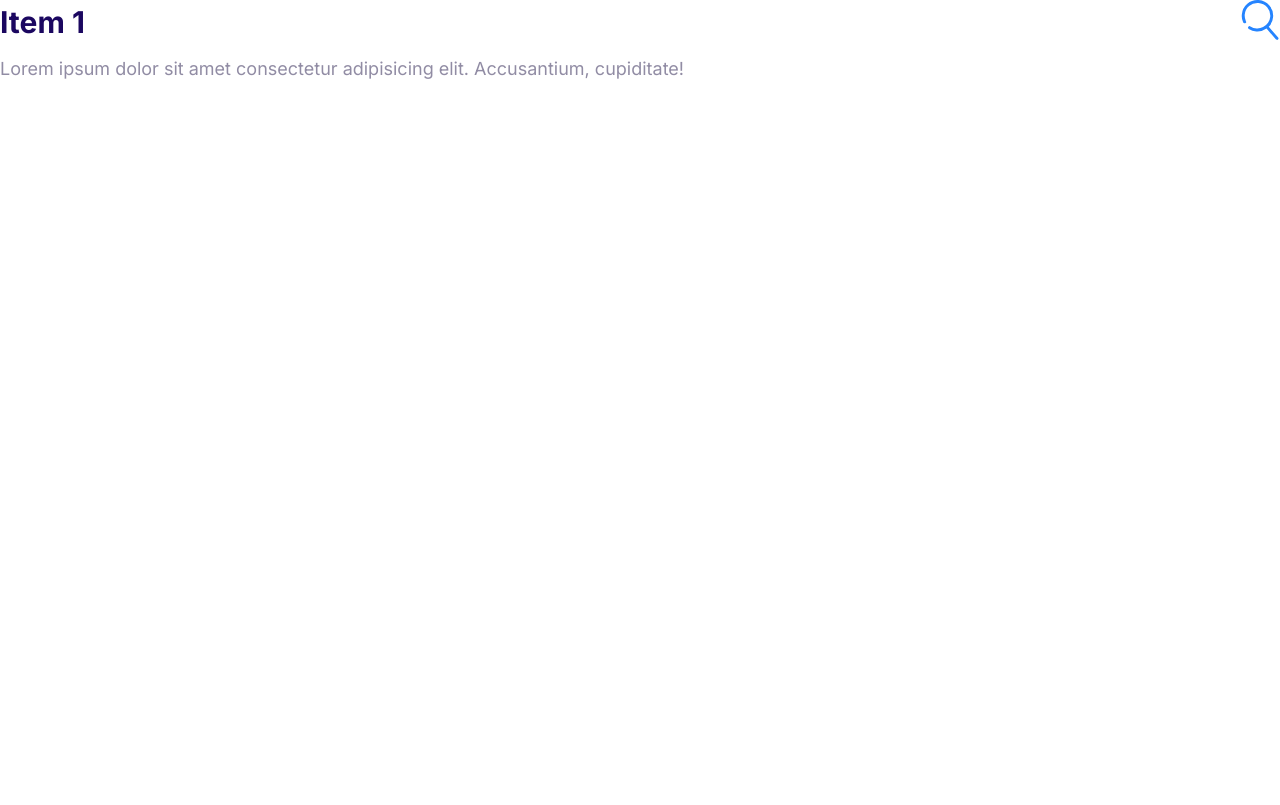
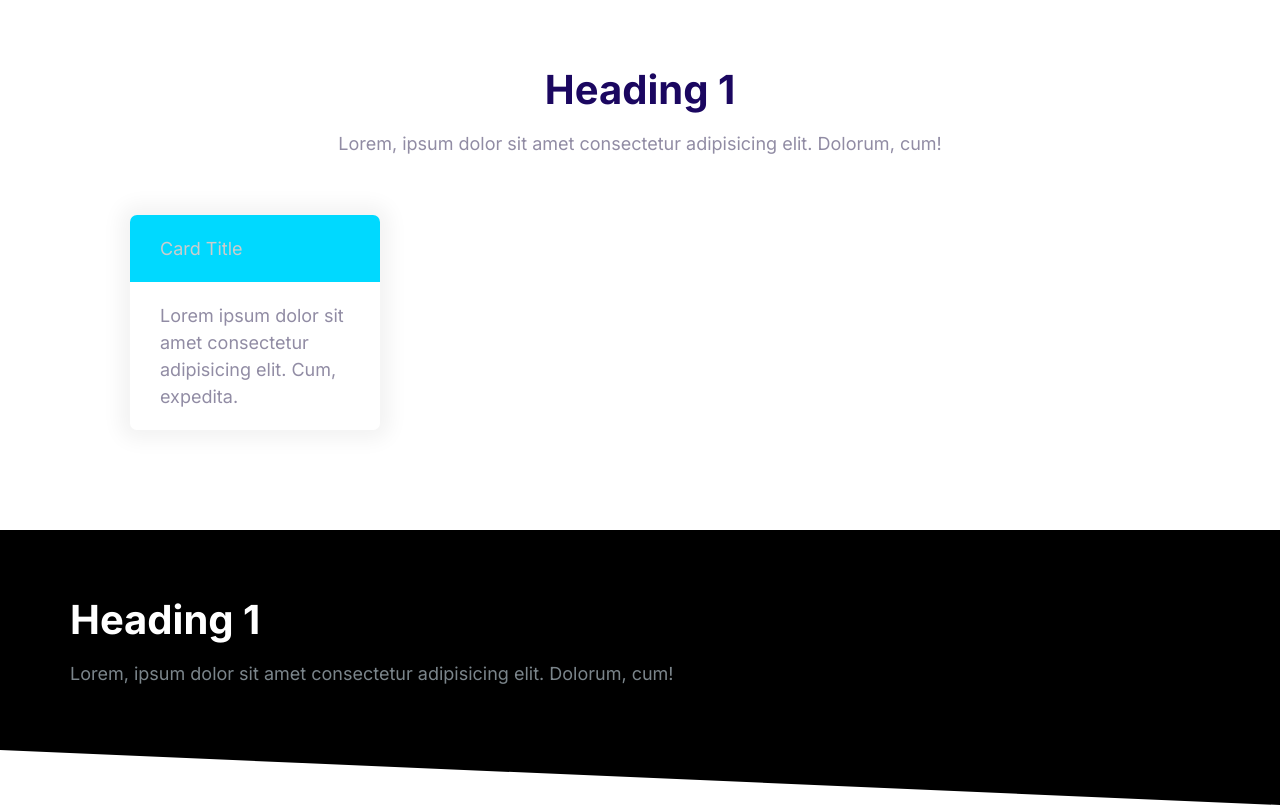
Before and after one commit to Malkeezow/Malkeezow, a plain HTML site: page index.html in a window 1280 px wide. Drawn offline with Linux system fonts and the light colour scheme.

Commit message:
Defining the block component

```diff
--- a/CSS/stlyes.css
+++ b/CSS/stlyes.css
@@ -584,3 +584,37 @@ a {
     max-height: 100vh;
     opacity: 1;
 }
+
+/*Blocks*/
+
+.block {
+    --padding-vertical: 6rem;
+    padding: var(--padding-vertical) 2rem;
+}
+
+.block__header {
+    text-align: center;
+}
+
+.block__heading {
+    margin-top: 0;
+}
+
+.block--dark {
+    background: #000;
+    color: #7b858b;
+}
+
+.block--dark .block__heading {
+    color: #fff;
+}
+
+.block--skewed--right {
+    padding-bottom: calc(var(--padding-vertical) + 4rem);
+    clip-path: polygon(0% 0%, 100% 0%, 100% 100%, 0% 80%);
+}
+
+.container {
+    max-width: 1140px;
+    margin: 0 auto;
+}
--- a/index.html
+++ b/index.html
@@ -14,18 +14,33 @@
     <link rel="stylesheet" href="css/stlyes.css" />
   </head>
   <body>
-    <div class="collapsible collapsible--expanded">
-      <header class="collapsible__header">
-        <h2 class="collapsible__heading">Item 1</h2>
-        <svg class="icon icon--primary collapsible__search">
-          <use xlink:href="images/sprite.svg#search"></use>
-        </svg>
+    <section class="block container">
+      <header class="block__header">
+        <h2 class="block__heading">Heading 1</h2>
+        <p>
+          Lorem, ipsum dolor sit amet consectetur adipisicing elit. Dolorum,
+          cum!
+        </p>
       </header>
-      <div class="collapsible__content">
-        Lorem ipsum dolor sit amet consectetur adipisicing elit. Accusantium,
-        cupiditate!
+      <div style="width: 30%; padding: 4rem">
+        <div class="card card--secondary">
+          <header class="card__header">Card Title</header>
+          <div class="card__body">
+            Lorem ipsum dolor sit amet consectetur adipisicing elit. Cum,
+            expedita.
+          </div>
+        </div>
       </div>
-    </div>
+    </section>
+    <section class="block block--dark block--skewed--right">
+      <div class="container">
+        <h2 class="block__heading">Heading 1</h2>
+        <p>
+          Lorem, ipsum dolor sit amet consectetur adipisicing elit. Dolorum,
+          cum!
+        </p>
+      </div>
+    </section>
     <script src="main.js"></script>
   </body>
 </html>
```
Also changed, not shown: Components/blocks.html (added, +24 -0 lines), Components/cards.html (+9 -0 lines).
